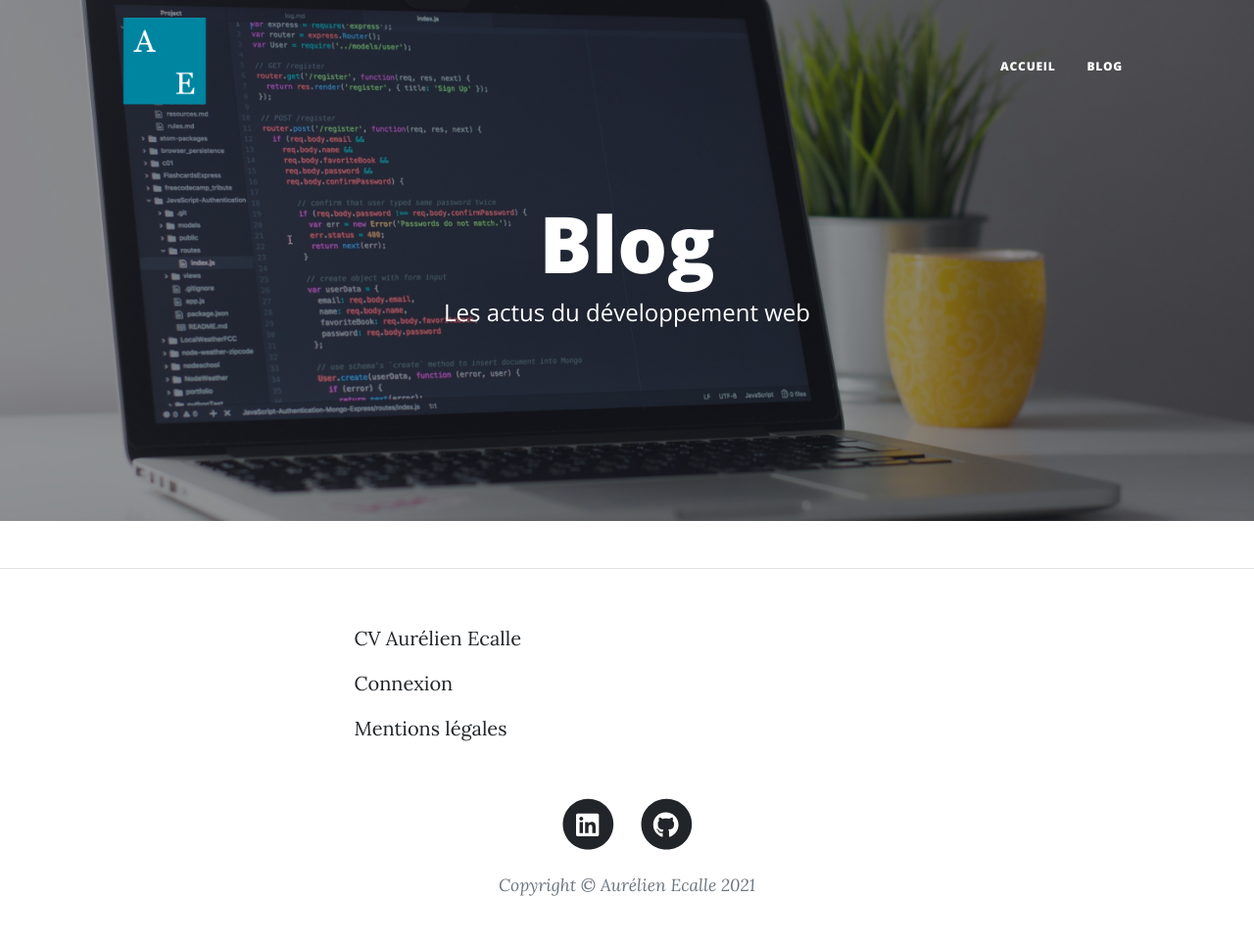
After one commit to AEcalle/oc-php-project-5, a PHP site: template templates/front/blog.html.twig in a window 1280 px wide. The commit adds this page. Shown: the whole page at 98% size. Run offline with PHP 8.4, Linux system fonts and the light colour scheme; the template is opened without the code that fills it, so the values that code supplies are empty; some libraries are stand-ins or nearby versions.

Commit message:
Feature/blogpage (#29)
* Display last 10 articles preview on Blog Page

(cherry picked from commit c547affc3d315e7de80bbfba629a004cdd3c1f69)

* Paging

(cherry picked from commit f793b87712a59fffbc0b2fc0311b1f02d72463c5)

```diff
--- a/public/index.php
+++ b/public/index.php
@@ -13,7 +13,7 @@ $router = new Router(Request::createFromGlobals());
 
 $router->get('/','FrontController#home','home');
 $router->post('/','FrontController#home','home');
-$router->get('/blog',function(){echo 'Affiche tous les articles';});
+$router->get('/blog/:page','FrontController#blog','blog')->width('page','[0-9]+');
 $router->get('/post/:id-:slug',function($id,$slug)
 {echo $id.' : '.$slug;},'post')->width('id','[0-9]+')->width('slug','[0-9a-z\-]+');
 $router->post('/post/:id-:slug',function($id,$slug){echo 'Poster un commentaire pour l\'article '. $id;});
--- /dev/null
+++ b/templates/front/blog.html.twig
@@ -0,0 +1,51 @@
+{% extends "front/template.html.twig" %}
+{% block body %}
+<header class="masthead" style="background-image: url('assets/img/home-bg.jpg')">
+    <div class="container position-relative px-4 px-lg-5">
+        <div class="row gx-4 gx-lg-5 justify-content-center">
+            <div class="col-md-10 col-lg-8 col-xl-7">
+                <div class="site-heading">
+                    <h1>Blog</h1>
+                    <span class="subheading">Les actus du développement web</span>
+                </div>
+            </div>
+        </div>
+    </div>
+</header>
+
+<div class="container px-4 px-lg-5">
+    <div class="row gx-4 gx-lg-5 justify-content-center">
+        <div class="col-md-10 col-lg-8 col-xl-7">
+            {% for post in posts %}
+            <div class="post-preview">
+                <a href="post.php">
+                    <h2 class="post-title">{{post.title}}</h2>
+                    <h3 class="post-subtitle">{{post.standfirst}}</h3>
+                </a>
+                <p class="post-meta">
+                    Publié par
+                    <a href="#">Aurélien Ecalle</a>
+                    {{post.updatedAt|date("d/m/Y")}}
+                </p>
+            </div>
+            <hr class="my-4" />
+            {% endfor %}
+            {% if nbPages > 1 %}
+                {% set before = page - 1 %}
+                {% set next = page + 1 %}
+                <div class="pagination mb-5">
+                    {% if page >1 %}
+                        <a class="me-3" href="../blog/{{before}}"><</a>
+                    {% endif %}
+                    {% for i in 1 .. nbPages %}
+                        <a class="me-3 {% if i == page %}text-info{% endif %}" href="../blog/{{i}}">{{i}}</a>
+                    {% endfor %}
+                    {% if page < nbPages %}
+                        <a class="me-3" href="../blog/{{next}}">></a>
+                    {% endif %}
+                </div>
+            {% endif %}
+        </div>
+    </div>
+</div>
+{% endblock %}
--- a/templates/front/template.html.twig
+++ b/templates/front/template.html.twig
@@ -13,14 +13,14 @@
         <link href="https://fonts.googleapis.com/css?family=Lora:400,700,400italic,700italic" rel="stylesheet" type="text/css" />
         <link href="https://fonts.googleapis.com/css?family=Open+Sans:300italic,400italic,600italic,700italic,800italic,400,300,600,700,800" rel="stylesheet" type="text/css" />
         <!-- Core theme CSS (includes Bootstrap)-->
-        <link href="css/styles.css" rel="stylesheet" />
+        <link href="../css/styles.css" rel="stylesheet" />
     </head>
     <body>
         <!-- Navigation-->
         <nav class="navbar navbar-expand-lg navbar-light" id="mainNav">
             <div class="container px-4 px-lg-5">
-                <a class="navbar-brand" href="">
-                    <img src="assets/img/logo.png" alt="Logo" width="100">
+                <a class="navbar-brand" href="../">
+                    <img src="../assets/img/logo.png" alt="Logo" width="100">
                 </a>
                 <button class="navbar-toggler" type="button" data-bs-toggle="collapse" data-bs-target="#navbarResponsive" aria-controls="navbarResponsive" aria-expanded="false" aria-label="Toggle navigation">
                     Menu
@@ -28,8 +28,8 @@
                 </button>
                 <div class="collapse navbar-collapse" id="navbarResponsive">
                     <ul class="navbar-nav ms-auto py-4 py-lg-0">
-                        <li class="nav-item"><a class="nav-link px-lg-3 py-3 py-lg-4" href="">Accueil</a></li>
-                        <li class="nav-item"><a class="nav-link px-lg-3 py-3 py-lg-4" href="blog">Blog</a></li>
+                        <li class="nav-item"><a class="nav-link px-lg-3 py-3 py-lg-4" href="../">Accueil</a></li>
+                        <li class="nav-item"><a class="nav-link px-lg-3 py-3 py-lg-4" href="../blog/1">Blog</a></li>
                     </ul>
                 </div>
             </div>
@@ -43,13 +43,13 @@
                         <nav>
                             <ul class="nav flex-column">
                                 <li class="nav-item">
-                                    <a class="nav-link" href="assets/pdf/cv.pdf">CV Aurélien Ecalle</a>
+                                    <a class="nav-link" href="../assets/pdf/cv.pdf">CV Aurélien Ecalle</a>
                                 </li>
                                 <li class="nav-item">
-                                    <a class="nav-link" href="login">Connexion</a>
+                                    <a class="nav-link" href="../login">Connexion</a>
                                 </li>
                                 <li class="nav-item">
-                                    <a class="nav-link" href="legal">Mentions légales</a>
+                                    <a class="nav-link" href="../legal">Mentions légales</a>
                                 </li>
                             </ul>
                         </nav>
@@ -83,6 +83,6 @@
         <!-- Bootstrap core JS-->
         <script src="https://cdn.jsdelivr.net/npm/bootstrap@5.1.0/dist/js/bootstrap.bundle.min.js"></script>
         <!-- Core theme JS-->
-        <script src="js/scripts.js"></script>
+        <script src="../js/scripts.js"></script>
     </body>
 </html>
```
Also changed, not shown: src/Controller/FrontController.php (+18 -0 lines), src/Repository/AbstractRepository.php (+10 -2 lines), templates/front/blog.php (deleted, +0 -83 lines).
